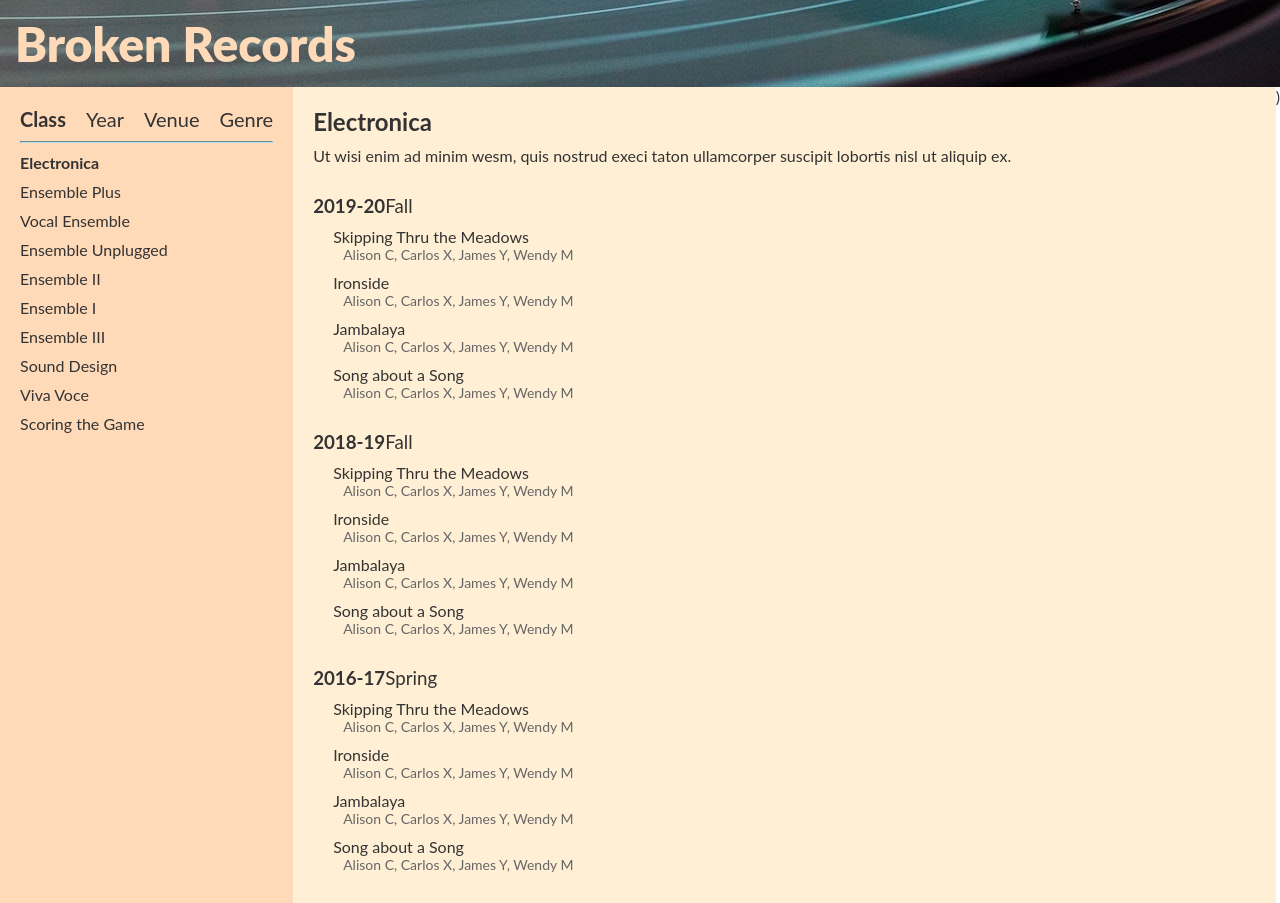
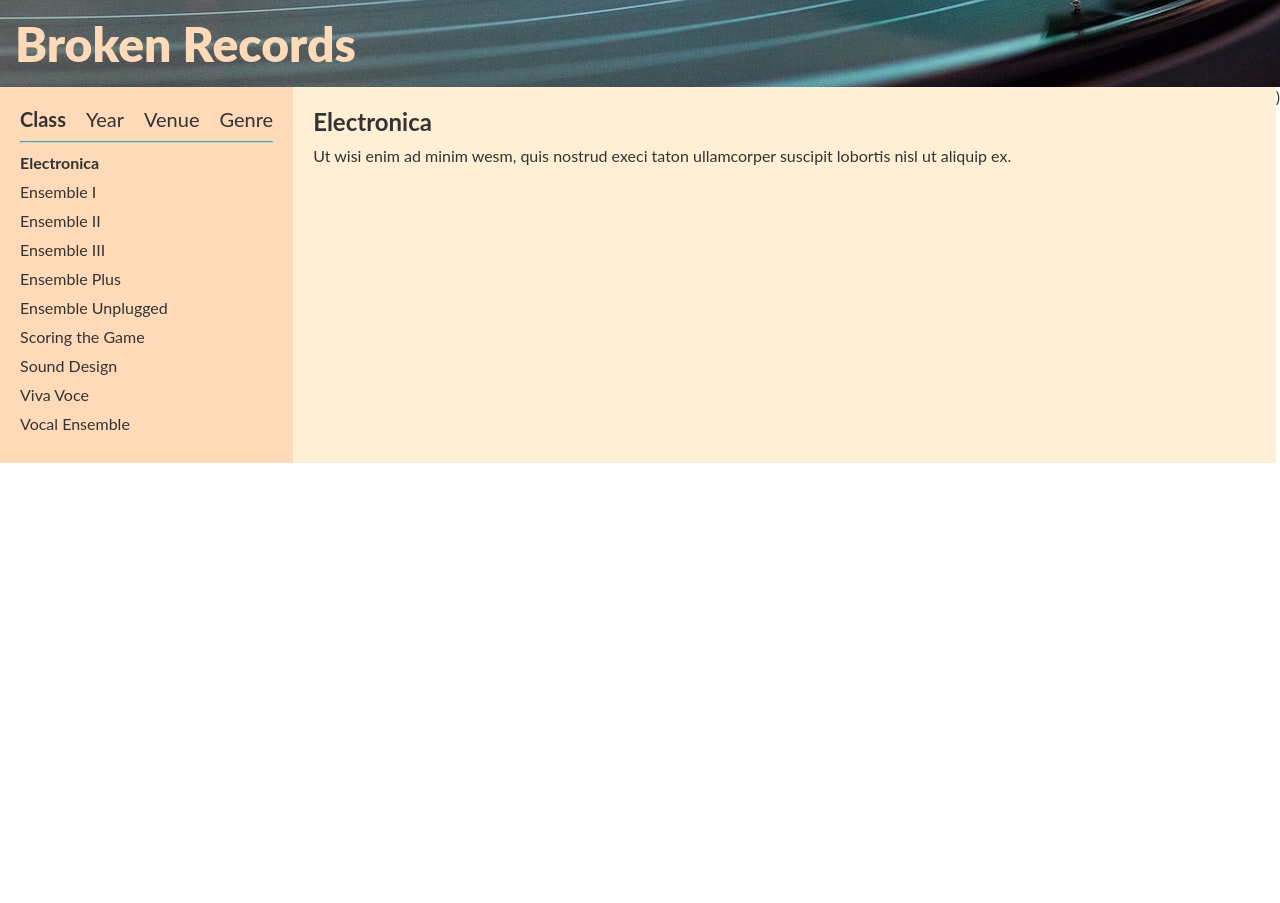
Before and after one commit to RyanCohen70/broken-records, a Next.js app: page /courses/electronica in a window 1280 px wide. After the commit the page ends 800 px from the top, so only its background shows below. Built offline with nearby package versions, Linux system fonts and the light colour scheme.

Commit message:
classes for course

```diff
--- a/lib/courses.ts
+++ b/lib/courses.ts
@@ -1,4 +1,4 @@
-import type { TCourseData } from './typedefs';
+import type { TClassData, TCourseData, TCourseFullData } from './typedefs';
 import * as fs from 'fs';
 import * as path from 'path';
 
@@ -10,8 +10,14 @@
   fs.readFileSync(coursesJsonPath, 'utf8')
 );
 
+const classesJsonPath = path.join(dataDirectory, 'classes.json');
+
+const classes: TClassData[] = JSON.parse(
+  fs.readFileSync(classesJsonPath, 'utf8')
+);
+
 export function getAllCourses(): TCourseData[] {
-  return courses;
+  return courses.sort((a, b) => (a.name > b.name ? 1 : -1));
 }
 
 export function getAllCourseIds() {
@@ -24,6 +30,21 @@
   });
 }
 
-export function getCourseData(courseId: string): TCourseData | undefined {
-  return getAllCourses().find((cd: TCourseData) => cd.id === courseId);
+function getClassesforCourse(courseId: string): TClassData[] {
+  return classes
+    .filter((cld: TClassData) => cld.courseId === courseId)
+    .sort((a, b) => (a.schoolTermId > b.schoolTermId ? 1 : -1));
 }
+
+export function getCourseData(courseId: string): TCourseFullData | undefined {
+  const course: TCourseData = getAllCourses().find(
+    (cd: TCourseData) => cd.id === courseId
+  )!;
+  const courseClasses: TClassData[] = getClassesforCourse(courseId);
+
+  const fullCourseData = {
+    ...course,
+    classes: courseClasses,
+  };
+  return fullCourseData;
+}
--- a/lib/typedefs.ts
+++ b/lib/typedefs.ts
@@ -12,6 +12,6 @@
   readonly description: string;
 };
 
-export type TFullCourseData = TCourseData & {
+export type TCourseFullData = TCourseData & {
   readonly classes: TClassData[];
 };
--- a/pages/courses/[courseId].tsx
+++ b/pages/courses/[courseId].tsx
@@ -31,6 +31,57 @@
   };
 };
 
+type TTrackData = {
+  readonly name: string;
+  readonly artistNames: string[];
+};
+
+type TTrackProps = {
+  readonly track: TTrackData;
+};
+
+function Track({ track }: TTrackProps) {
+  const { name, artistNames } = track;
+  return (
+    <div className='track'>
+      <div className='track-name'>{name}</div>
+      <div className='track-artists'>{artistNames.join(', ')}</div>
+    </div>
+  );
+}
+
+type TTrackListProps = {
+  readonly tracks: TTrackData[];
+};
+
+function TrackList({ tracks }: TTrackListProps) {
+  return (
+    <div className='tracks'>
+      {tracks.map(track => (
+        <Track track={track} />
+      ))}
+    </div>
+  );
+}
+
+type TClassSectionProps = {
+  readonly year: string;
+  readonly termLabel: string;
+  readonly tracks: TTrackData[];
+};
+
+function ClassSection({ year, termLabel, tracks }: TClassSectionProps) {
+  return (
+    <div className='music-class-section'>
+      <h3>
+        <span className='section-title-primary'>{year}</span>
+        <span className='section-title-secondary'>{termLabel}</span>
+      </h3>
+      <TrackList tracks={tracks} />
+    </div>
+  );
+}
+
 type TCourseProps = {
   readonly courseData: TCourseData;
   readonly courses: TCourseData[];
@@ -62,102 +113,6 @@
         <div className='column main'>
           <h2>{courseData.name}</h2>
           <p>{courseData.description}</p>
-          <div className='music-class-section'>
-            <h3>
-              <span className='section-title-primary'>2019-20</span>
-              <span className='section-title-secondary'>Fall</span>
-            </h3>
-            <div className='tracks'>
-              <div className='track'>
-                <div className='track-name'>Skipping Thru the Meadows</div>
-                <div className='track-artists'>
-                  Alison C, Carlos X, James Y, Wendy M
-                </div>
-              </div>
-              <div className='track'>
-                <div className='track-name'>Ironside</div>
-                <div className='track-artists'>
-                  Alison C, Carlos X, James Y, Wendy M
-                </div>
-              </div>
-              <div className='track'>
-                <div className='track-name'>Jambalaya</div>
-                <div className='track-artists'>
-                  Alison C, Carlos X, James Y, Wendy M
-                </div>
-              </div>
-              <div className='track'>
-                <div className='track-name'>Song about a Song</div>
-                <div className='track-artists'>
-                  Alison C, Carlos X, James Y, Wendy M
-                </div>
-              </div>
-            </div>
-          </div>
-          <div className='music-class-section'>
-            <h3>
-              <span className='section-title-primary'>2018-19</span>
-              <span className='section-title-secondary'>Fall</span>
-            </h3>
-            <div className='tracks'>
-              <div className='track'>
-                <div className='track-name'>Skipping Thru the Meadows</div>
-                <div className='track-artists'>
-                  Alison C, Carlos X, James Y, Wendy M
-                </div>
-              </div>
-              <div className='track'>
-                <div className='track-name'>Ironside</div>
-                <div className='track-artists'>
-                  Alison C, Carlos X, James Y, Wendy M
-                </div>
-              </div>
-              <div className='track'>
-                <div className='track-name'>Jambalaya</div>
-                <div className='track-artists'>
-                  Alison C, Carlos X, James Y, Wendy M
-                </div>
-              </div>
-              <div className='track'>
-                <div className='track-name'>Song about a Song</div>
-                <div className='track-artists'>
-                  Alison C, Carlos X, James Y, Wendy M
-                </div>
-              </div>
-            </div>
-          </div>
-          <div className='music-class-section'>
-            <h3>
-              <span className='section-title-primary'>2016-17</span>
-              <span className='section-title-secondary'>Spring</span>
-            </h3>
-            <div className='tracks'>
-              <div className='track'>
-                <div className='track-name'>Skipping Thru the Meadows</div>
-                <div className='track-artists'>
-                  Alison C, Carlos X, James Y, Wendy M
-                </div>
-              </div>
-              <div className='track'>
-                <div className='track-name'>Ironside</div>
-                <div className='track-artists'>
-                  Alison C, Carlos X, James Y, Wendy M
-                </div>
-              </div>
-              <div className='track'>
-                <div className='track-name'>Jambalaya</div>
-                <div className='track-artists'>
-                  Alison C, Carlos X, James Y, Wendy M
-                </div>
-              </div>
-              <div className='track'>
-                <div className='track-name'>Song about a Song</div>
-                <div className='track-artists'>
-                  Alison C, Carlos X, James Y, Wendy M
-                </div>
-              </div>
-            </div>
-          </div>
         </div>
         )
       </div>
```
